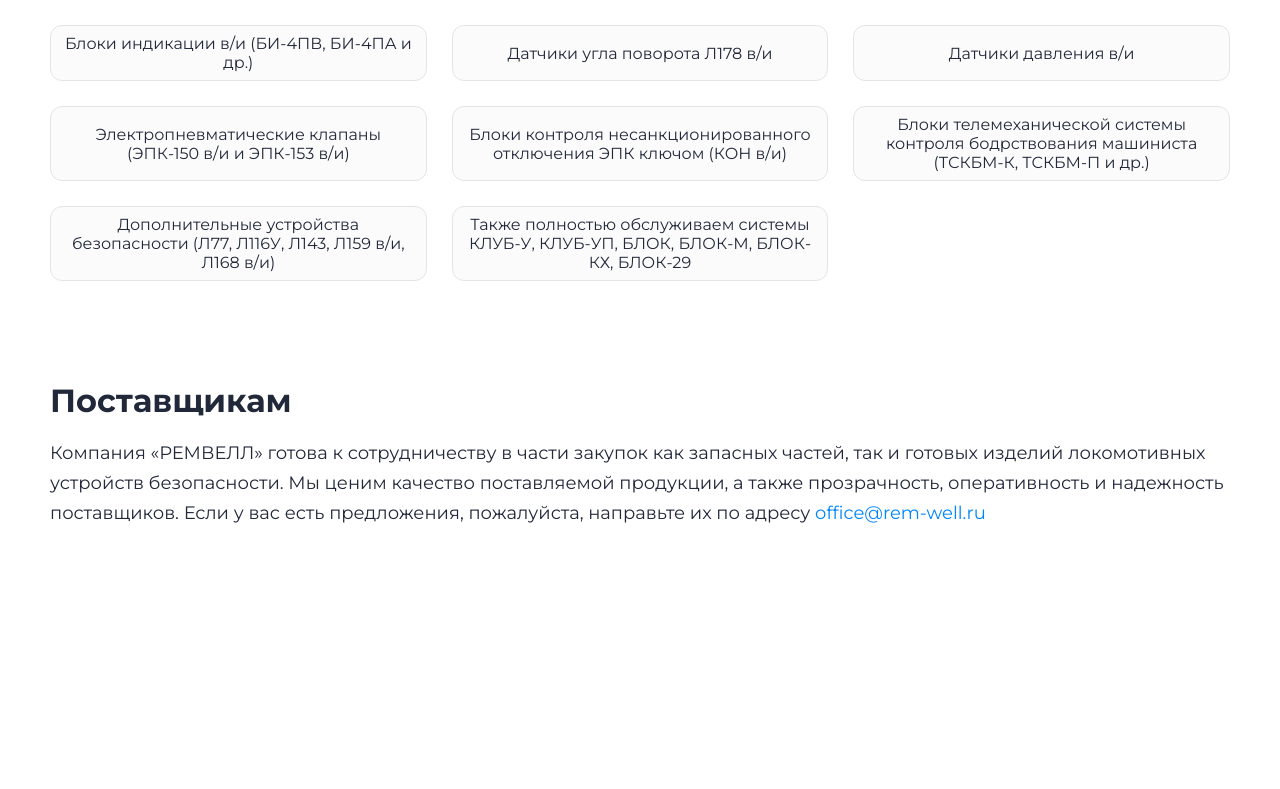
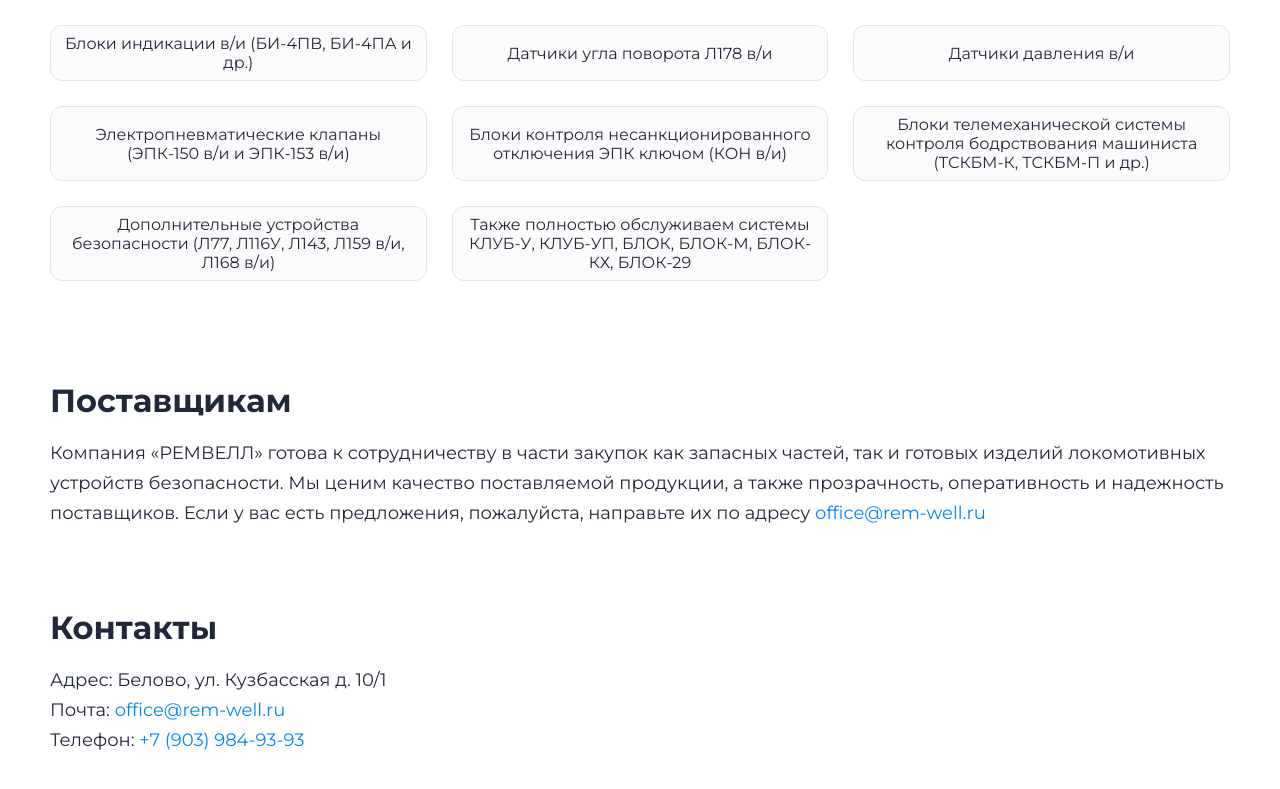
Before and after one commit to maksvoronin/remwell, a Next.js app: page / in a window 1280 px wide. Shown: the part 1164-1953 px from the top of the page. Before the commit the page ends 1730 px from the top, so only its background shows below. Built offline with nearby package versions, Linux system fonts and the light colour scheme.

Commit message:
Contact block
Блок с контактной информацией

```diff
--- a/pages/index.tsx
+++ b/pages/index.tsx
@@ -1,4 +1,4 @@
-import { Header, RemwellBlock, ServiceSlider, Slider, SponsorsBlock } from '@/widgets'
+import { ContactBlock, Header, RemwellBlock, ServiceSlider, Slider, SponsorsBlock } from '@/widgets'
 import Head from 'next/head'
 
 export default function Home() {
@@ -15,6 +15,7 @@
       <RemwellBlock />
       <ServiceSlider />
       <SponsorsBlock />
+      <ContactBlock />
     </>
   )
 }
--- /dev/null
+++ b/widgets/ContactBlock/ContactBlock.tsx
@@ -0,0 +1,16 @@
+import { Container, TextLink } from "@/components";
+import { FC } from "react";
+import s from "./contactblock.module.scss";
+
+const ContactBlock: FC = () => {
+  return <Container className={s.contactBlock}>
+    <h1>Контакты</h1>
+    <p>
+      Адрес: Белово, ул. Кузбасская д. 10/1<br/>
+      Почта: <TextLink href="">office@rem-well.ru</TextLink><br/>
+      Телефон: <TextLink href="">+7 (903) 984-93-93</TextLink>
+    </p>
+  </Container>
+}
+
+export default ContactBlock;
--- /dev/null
+++ b/widgets/ContactBlock/contactblock.module.scss
@@ -0,0 +1,8 @@
+.contactBlock {
+  p {
+    margin-top: 1em;
+    margin-bottom: 1em;
+    font-size: 18px;
+    line-height: 30px;
+  }
+}
--- a/widgets/index.ts
+++ b/widgets/index.ts
@@ -3,3 +3,4 @@
 export { default as RemwellBlock } from "./RemwellBlock/RemwellBlock";
 export { default as ServiceSlider } from "./ServicesBlock/ServiceSlider";
 export { default as SponsorsBlock } from "./SponsorsBlock/SponsorsBlock";
+export { default as ContactBlock } from "./ContactBlock/ContactBlock";
```
